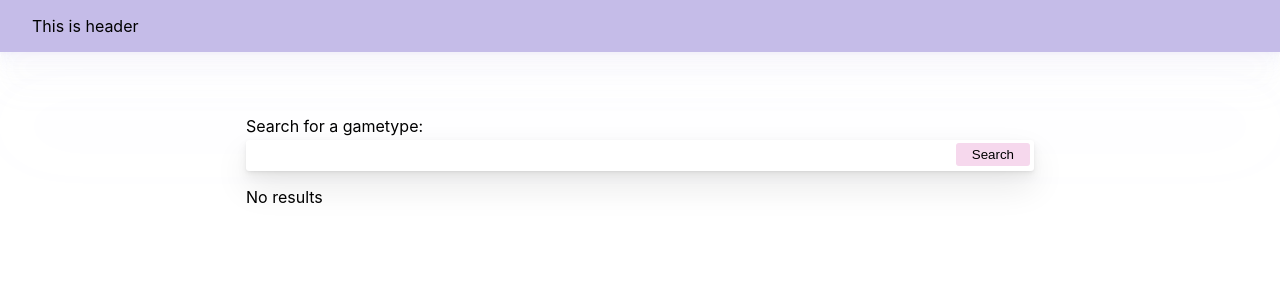
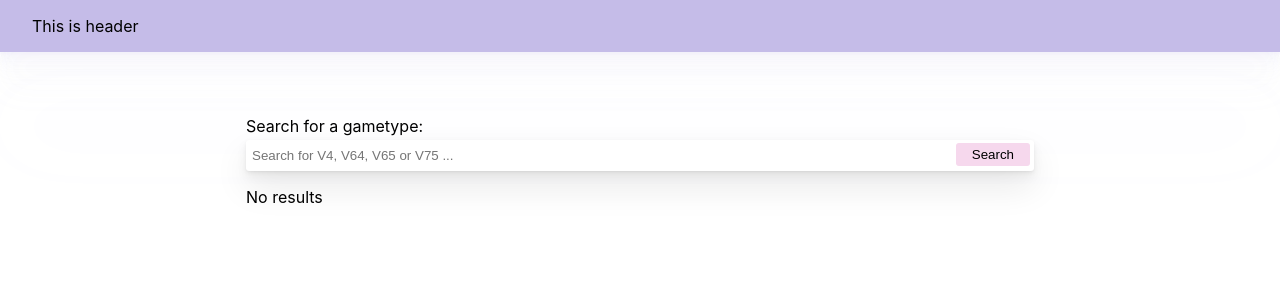
Before and after one commit to Leolainen/ATG_test_assignment, a React app: page / in a window 1280 px wide. Shown: the top 300 px of the page. Built offline with nearby package versions, Linux system fonts and the light colour scheme.

Commit message:
[Searchbar] Separate UI from data logic. New tests

```diff
--- a/src/blocks/Searchbar/Searchbar.js
+++ b/src/blocks/Searchbar/Searchbar.js
@@ -1,39 +1,20 @@
-import { fetchProductByType } from "api";
-import { useAppContext } from "containers/App/AppContext";
 import Button from "components/Button";
 import Input from "components/Input";
 import PropTypes from "prop-types";
-import React, { useState } from "react";
+import React from "react";
 import styles from "./styles.module.css";
 
 const Searchbar = React.forwardRef(function Searchbar(props, ref) {
-  const { className, ...other } = props;
-  const { setSearchResults, onFetchStart, onFetchEnd } = useAppContext();
-  const [searchValue, setSearchValue] = useState("");
-
-  const handleChange = (event) => {
-    setSearchValue(event.target.value);
-  };
-
-  const fetchGames = async () => {
-    const results = await fetchProductByType(searchValue);
-    setSearchResults(results);
-    onFetchEnd();
-  };
-
-  const handleSearch = () => {
-    onFetchStart();
-    fetchGames();
-  };
+  const { className, onSearchClick, ...other } = props;
 
   return (
     <Input
+      ref={ref}
       label="Search for a gametype:"
       type="search"
-      onChange={handleChange}
-      value={searchValue}
-      cta={<Button onClick={handleSearch}>Search</Button>}
+      cta={<Button onClick={onSearchClick}>Search</Button>}
       className={styles.root}
+      placeholder="Search for V4, V64, V65 or V75 ..."
       {...other}
     />
   );
--- a/src/blocks/Searchbar/index.js
+++ b/src/blocks/Searchbar/index.js
@@ -1 +1,47 @@
-export { default } from "./Searchbar.js";
+// export { default } from "./Searchbar.js";
+
+import { fetchProductByType } from "api";
+import { useAppContext } from "containers/App/AppContext";
+import PropTypes from "prop-types";
+import React, { useState } from "react";
+import Searchbar from "./Searchbar";
+
+const EnhancedSearchbar = React.forwardRef(function EnhancedSearchbar(
+  props,
+  ref
+) {
+  const { setSearchResults, onFetchStart, onFetchEnd } = useAppContext();
+  const [searchValue, setSearchValue] = useState("");
+
+  const handleChange = (event) => {
+    setSearchValue(event.target.value);
+  };
+
+  const fetchGames = async () => {
+    const results = await fetchProductByType(searchValue);
+    setSearchResults(results);
+    onFetchEnd();
+  };
+
+  const handleSearch = () => {
+    onFetchStart();
+    fetchGames();
+  };
+
+  return (
+    <Searchbar
+      ref={ref}
+      onChange={handleChange}
+      value={searchValue}
+      onSearchClick={handleSearch}
+    />
+  );
+});
+
+EnhancedSearchbar.propTypes = {
+  className: PropTypes.string,
+};
+
+EnhancedSearchbar.uiName = "EnhancedSearchbar";
+
+export default EnhancedSearchbar;
```
Also changed, not shown: 2 other files (tests, documents, lock files or other folders).
